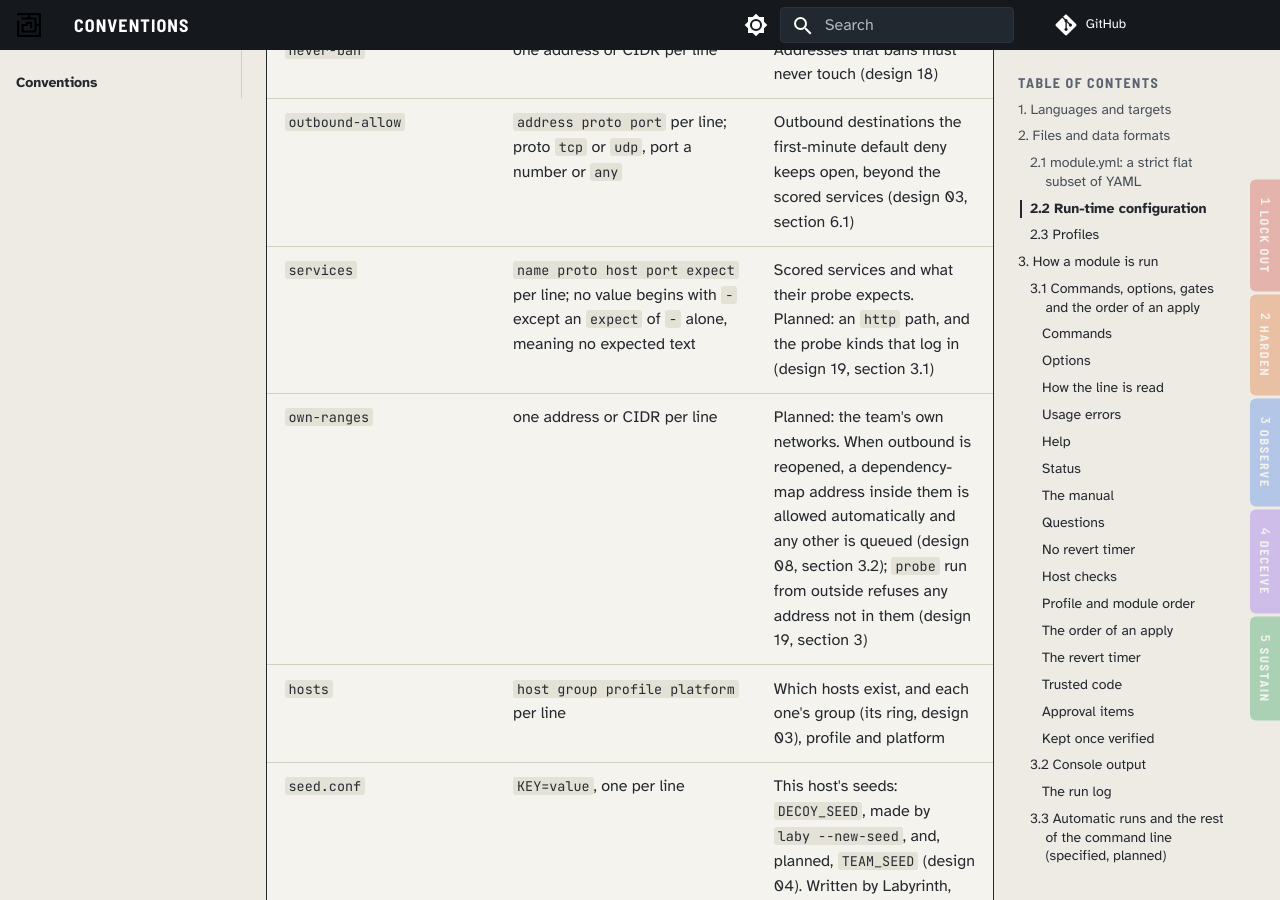
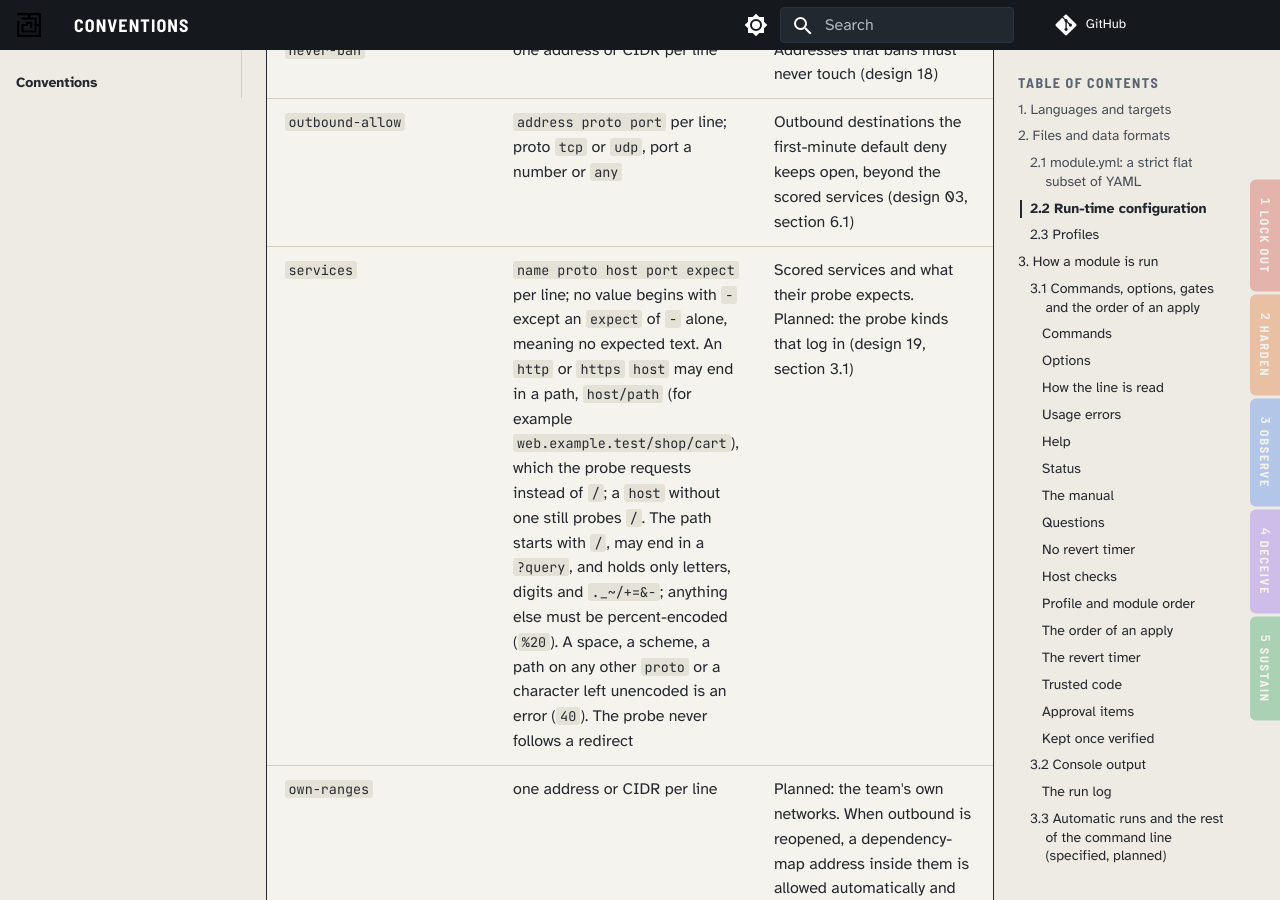
Before and after one commit to dotnetdork/Labyrinth, an MkDocs documentation site: the page built from docs/Conventions.md, in a window 1280 px wide and 900 px high, scrolled down 3099 px. Built offline with MkDocs 1.6.1 and Material for MkDocs 9.7.7, drawn with Linux system fonts in a browser that asks for light colours; comment, search, counter and statistics services are not loaded.

Commit message:
Let an http or https probe request a path other than / (#55)

```diff
--- a/docs/Conventions.md
+++ b/docs/Conventions.md
@@ -46,7 +46,7 @@ Configuration is **data, never code**. It is never `source`d in bash or dot-sour
 | `scoring-allowlist` | one address or CIDR per line | Scoring engine sources, applied before any deny rule. Optional for the runner; the firewall adapter still needs it until it checks for allows from any source (planned, design 01, section 5) |
 | `never-ban` | one address or CIDR per line | Addresses that bans must never touch (design 18) |
 | `outbound-allow` | `address proto port` per line; proto `tcp` or `udp`, port a number or `any` | Outbound destinations the first-minute default deny keeps open, beyond the scored services (design 03, section 6.1) |
-| `services` | `name proto host port expect` per line; no value begins with `-` except an `expect` of `-` alone, meaning no expected text | Scored services and what their probe expects. Planned: an `http` path, and the probe kinds that log in (design 19, section 3.1) |
+| `services` | `name proto host port expect` per line; no value begins with `-` except an `expect` of `-` alone, meaning no expected text. An `http` or `https` `host` may end in a path, `host/path` (for example `web.example.test/shop/cart`), which the probe requests instead of `/`; a `host` without one still probes `/`. The path starts with `/`, may end in a `?query`, and holds only letters, digits and `._~/+=&-`; anything else must be percent-encoded (`%20`). A space, a scheme, a path on any other `proto` or a character left unencoded is an error (`40`). The probe never follows a redirect | Scored services and what their probe expects. Planned: the probe kinds that log in (design 19, section 3.1) |
 | `own-ranges` | one address or CIDR per line | Planned: the team's own networks. When outbound is reopened, a dependency-map address inside them is allowed automatically and any other is queued (design 08, section 3.2); `probe` run from outside refuses any address not in them (design 19, section 3) |
 | `hosts` | `host group profile platform` per line | Which hosts exist, and each one's group (its ring, design 03), profile and platform |
 | `seed.conf` | `KEY=value`, one per line | This host's seeds: `DECOY_SEED`, made by `laby --new-seed`, and, planned, `TEAM_SEED` (design 04). Written by Labyrinth, root-only (mode 600 on Linux; Administrators and SYSTEM on Windows), for this host only and never copied between hosts (design 16, section 4) |
```
Also changed, not shown: docs/manual/labyrinth.md (+2 -0 lines), 8 other files.
